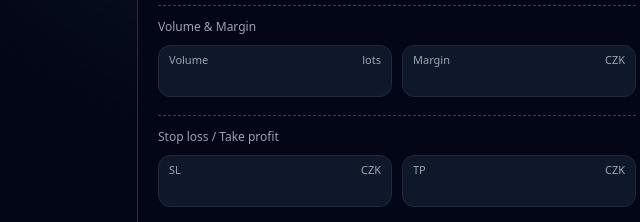
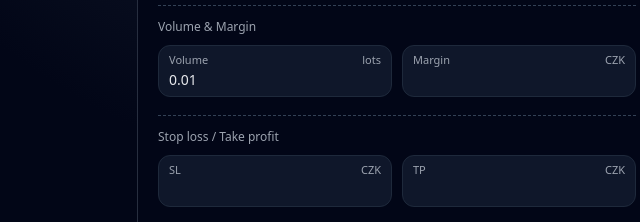
Before and after one commit to jpdk2428/xtbcalc, a plain HTML site: page index.html in a window 1280 px wide. Shown: the part 468-690 px from the top of the page, 243-883 px from the left. Drawn offline with Linux system fonts and the light colour scheme.

```diff
--- a/index.html
+++ b/index.html
@@ -175,7 +175,7 @@
       <div class="grid">
         <div class="field">
           <div class="field-label">Volume <span>lots</span></div>
-          <input id="volume" class="input" type="number" step="0.0001">
+          <input id="volume" class="input" type="number" step="0.0001" value="0.01">
         </div>
 
         <div class="field">
```
